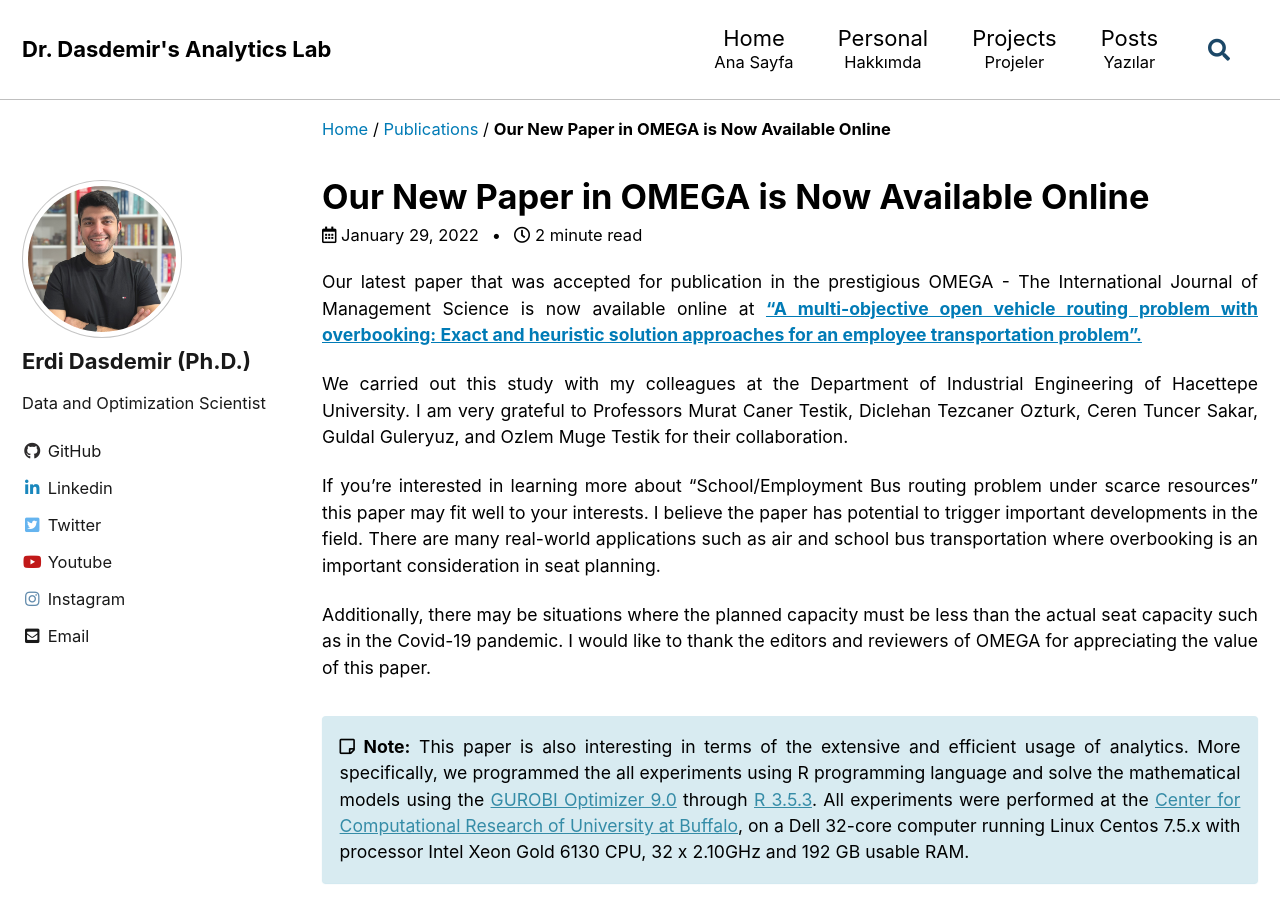
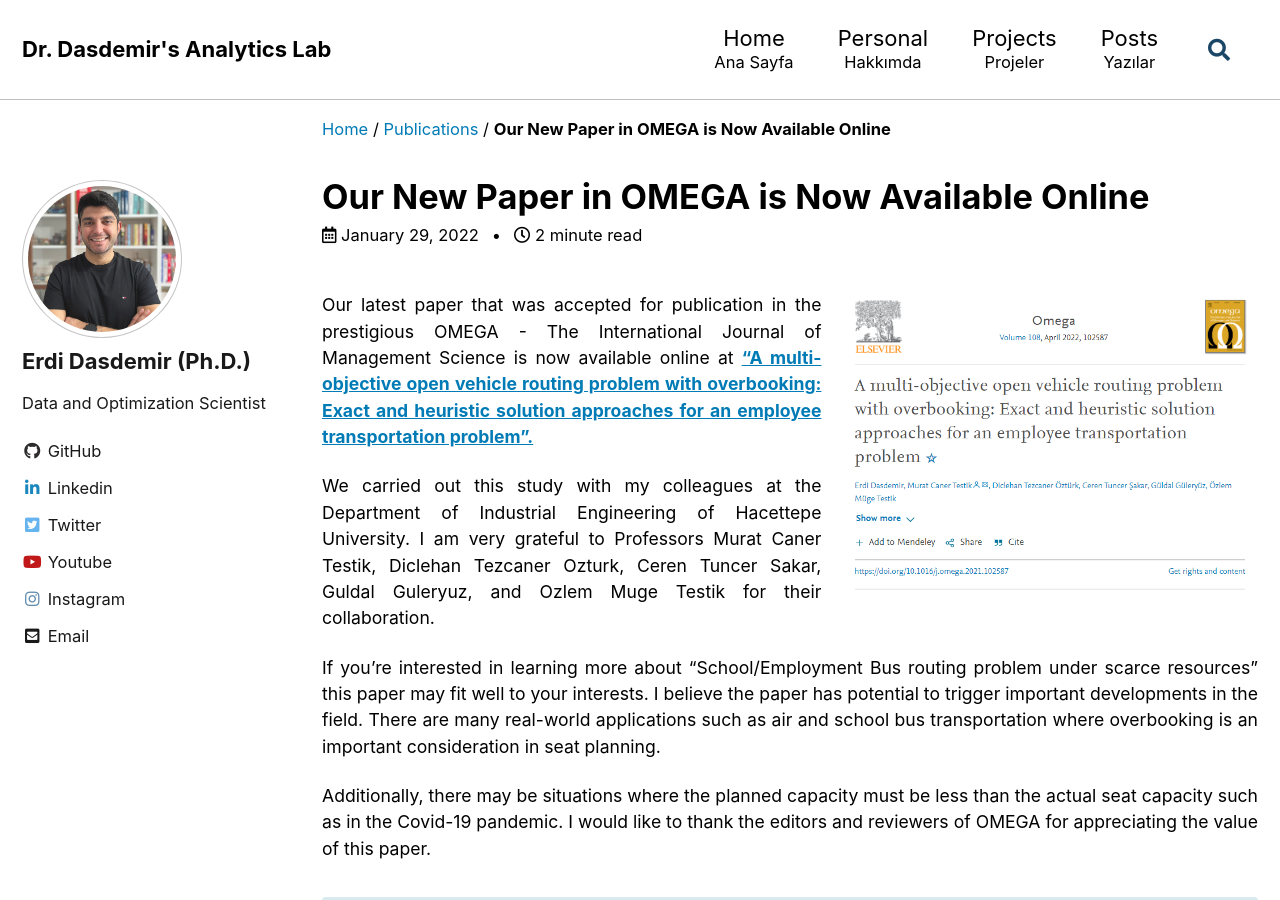
Before and after one commit to edasdemirlab/edasdemirlab.github.io, a Jekyll site: the page built from _posts/2022-01-29-new-publication-in-OMEGA.md, in a window 1280 px wide and 900 px high. Built offline with Jekyll 4.4.1, drawn with Linux system fonts in a browser that asks for light colours; cached includes are drawn as plain includes; comment, search, counter and statistics services are not loaded.

Commit message:
Update 2022-01-29-new-publication-in-OMEGA.md

```diff
--- a/_posts/2022-01-29-new-publication-in-OMEGA.md
+++ b/_posts/2022-01-29-new-publication-in-OMEGA.md
@@ -23,7 +23,7 @@ tags:
 
 ---
 
-
+ ![Screenshot of Journal Paper Page](/assets/images/postimages/omega-bus.png){: .align-right}
 
 Our latest paper that was accepted for publication in the prestigious OMEGA - The International Journal of Management Science is now available online at **["A multi-objective open vehicle routing problem with overbooking: Exact and heuristic solution approaches for an employee transportation problem".](https://www.sciencedirect.com/science/article/pii/S0305048321001961#! "link to journal paper page")**
 
```
